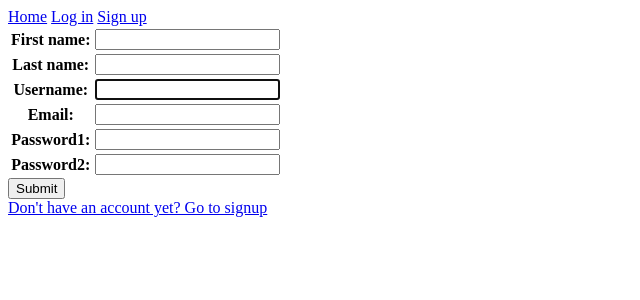
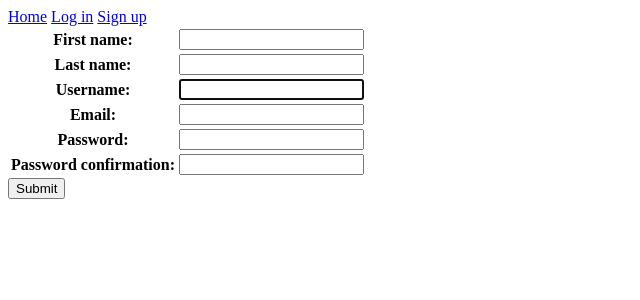
Before and after one commit to Leszczynka/TravelDiary, a Django app: template map/templates/accounts/change_password.html in a window 1280 px wide. Shown: the top 300 px of the page, without its empty margins (0-640 px from the left). Run offline with Django 3.2, Linux system fonts and the light colour scheme; the template is opened without the code that fills it: values that come from a table or form of the project are taken from there, others are empty.

Commit message:
Changes in signup and change_password templates

```diff
--- a/map/forms.py
+++ b/map/forms.py
@@ -8,8 +8,8 @@ class SignUpForm(UserCreationForm):
     last_name = CharField(max_length=20, required=True)
     username = CharField(max_length=20, required=True)
     email = EmailField(max_length=50, required=True)
-    password1 = CharField(max_length=50, required=True)
-    password2 = CharField(max_length=50, required=True)
+    password1 = CharField(max_length=50, required=True, label="Password")
+    password2 = CharField(max_length=50, required=True, label="Password confirmation")
 
     class Meta(UserCreationForm.Meta):
         model = User
--- a/map/templates/accounts/change_password.html
+++ b/map/templates/accounts/change_password.html
@@ -15,7 +15,4 @@
             <input type="submit" value="Submit" class="btn btn-primary">
         </form>
     </div>
-    <div>
-        <a href="{% url 'signup' %}">Don't have an account yet? Go to signup</a><br>
-    </div>
 {% endblock %}
--- a/map/templates/accounts/signup.html
+++ b/map/templates/accounts/signup.html
@@ -15,5 +15,8 @@
     {% endif %}
     <form method="POST">
         {% csrf_token %}
-        {{ form }}
+        <table>{{ form }}</table>
+        <input type="submit" value="Submit" class="btn btn-primary">
     </form>
+
+{% endblock %}
```
